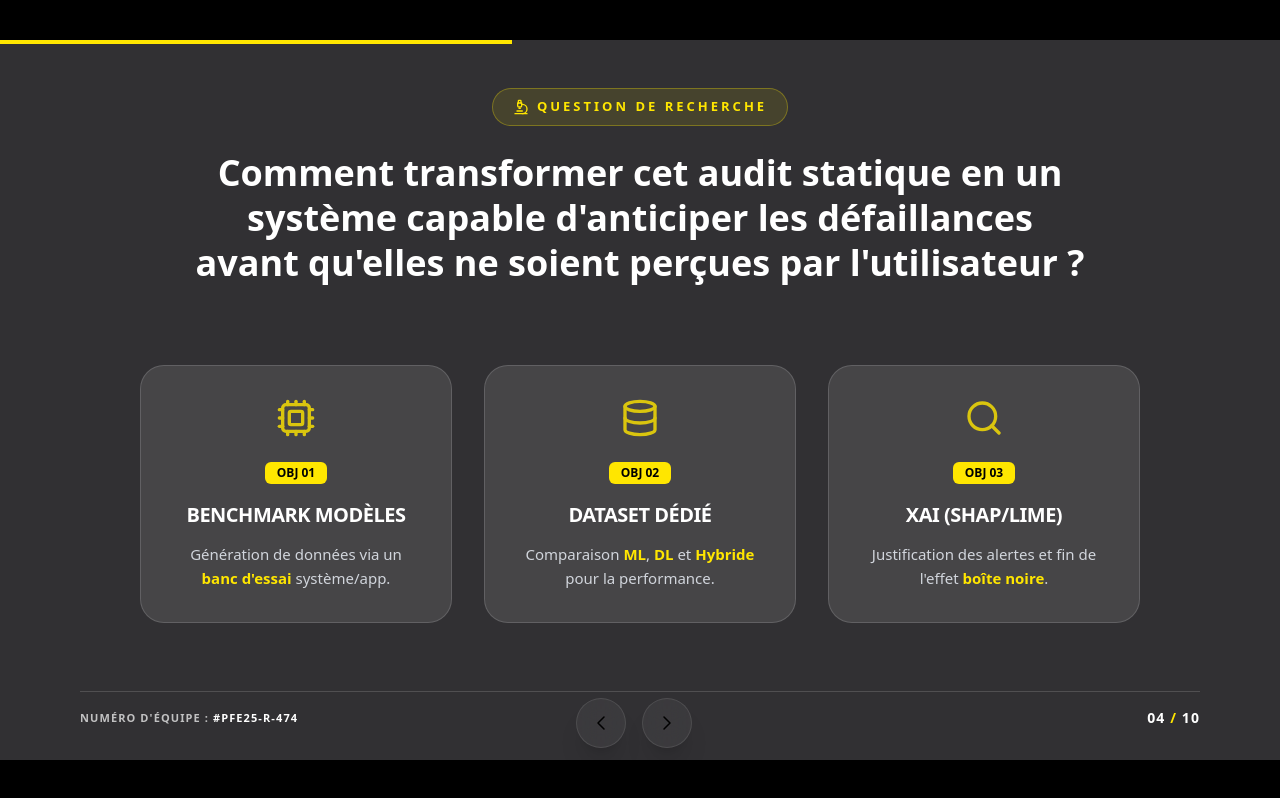
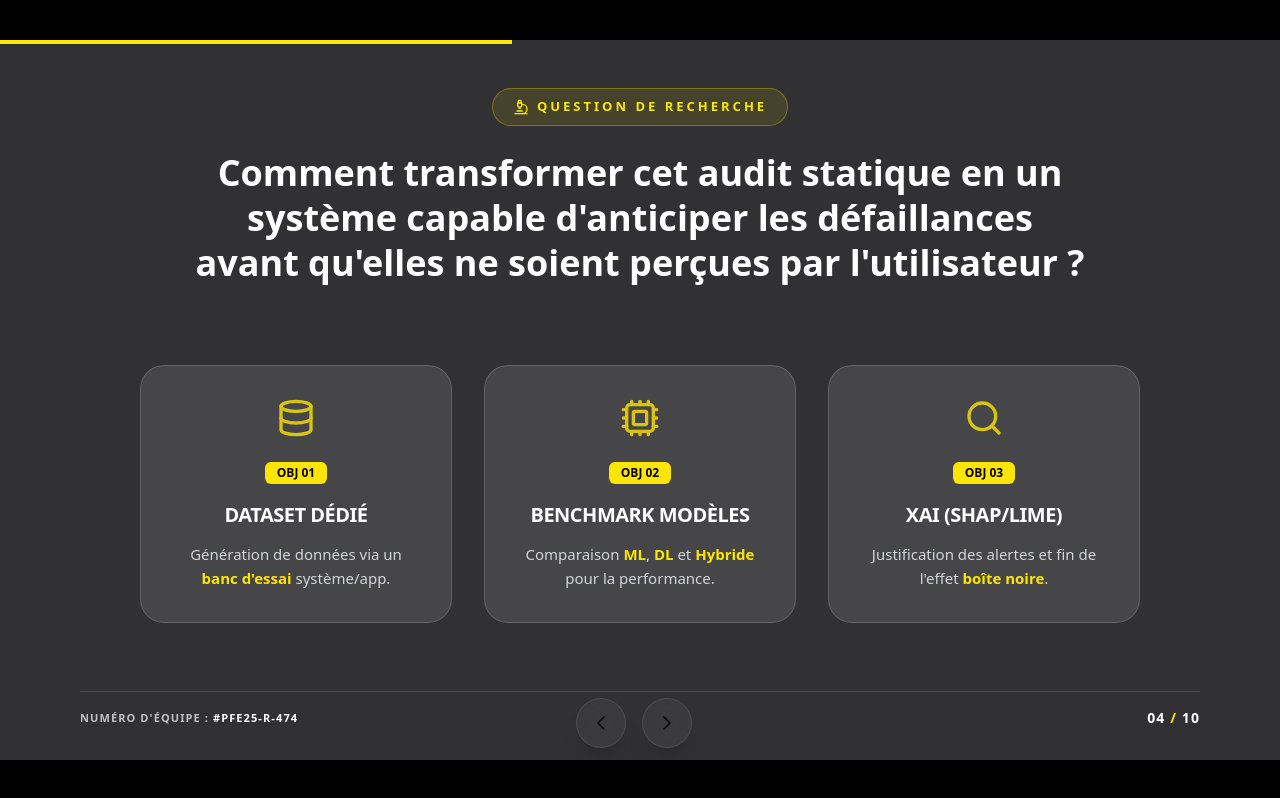
Before and after one commit to Medenga/Presentation-PFE, a React (Vite) app in the folder client/: page /slide4 in a window 1280 px wide. Built offline with nearby package versions, Linux system fonts and the light colour scheme.

Commit message:
slide4maj

```diff
--- a/client/src/slides/Slide4.jsx
+++ b/client/src/slides/Slide4.jsx
@@ -6,14 +6,14 @@ const Slide4 = () => {
   const objectives = [
     {
       id: "01",
-      title: "Benchmark Modèles",
-      icon: <Cpu size={40} />,
+      title: "Dataset Dédié",
+      icon: <Database size={40} />,
       desc: "Génération de données via un **banc d'essai** système/app.",
     },
     {
       id: "02",
-      title: "Dataset Dédié",
-      icon: <Database size={40} />,
+      title: "Benchmark Modèles",
+      icon: <Cpu size={40} />,
       desc: "Comparaison **ML**, **DL** et **Hybride** pour la performance.",
     },
     {
```
